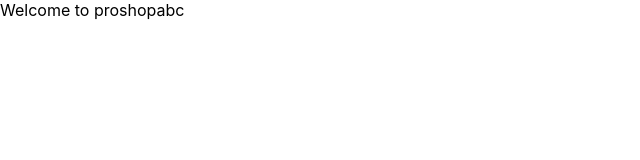
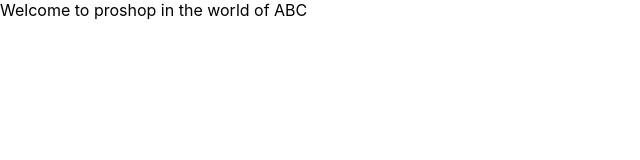
Before and after one commit to renjithbcp/proshop-v1, a React (Create React App) app in the folder frontend/: page / in a window 1280 px wide. Shown: the top 160 px of the page, without its empty margins (0-640 px from the left). Built offline with nearby package versions, Linux system fonts and the light colour scheme.

Commit message:
ren commit

```diff
--- a/frontend/src/App.js
+++ b/frontend/src/App.js
@@ -2,7 +2,7 @@ import React from 'react'
 
 const App = () => {
   return (
-    <div>Welcome to proshopabc</div>
+    <div>Welcome to proshop in the world of ABC</div>
   )
 }
 
```
